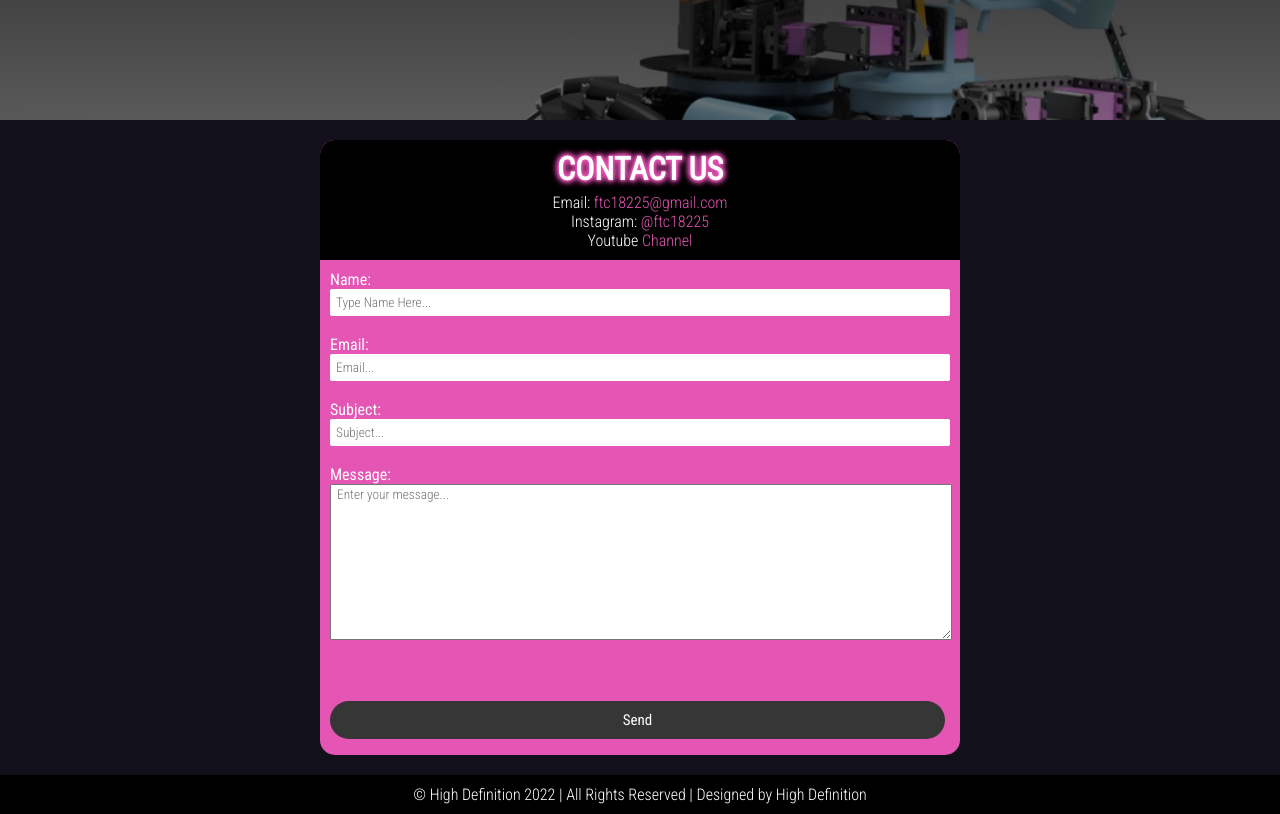
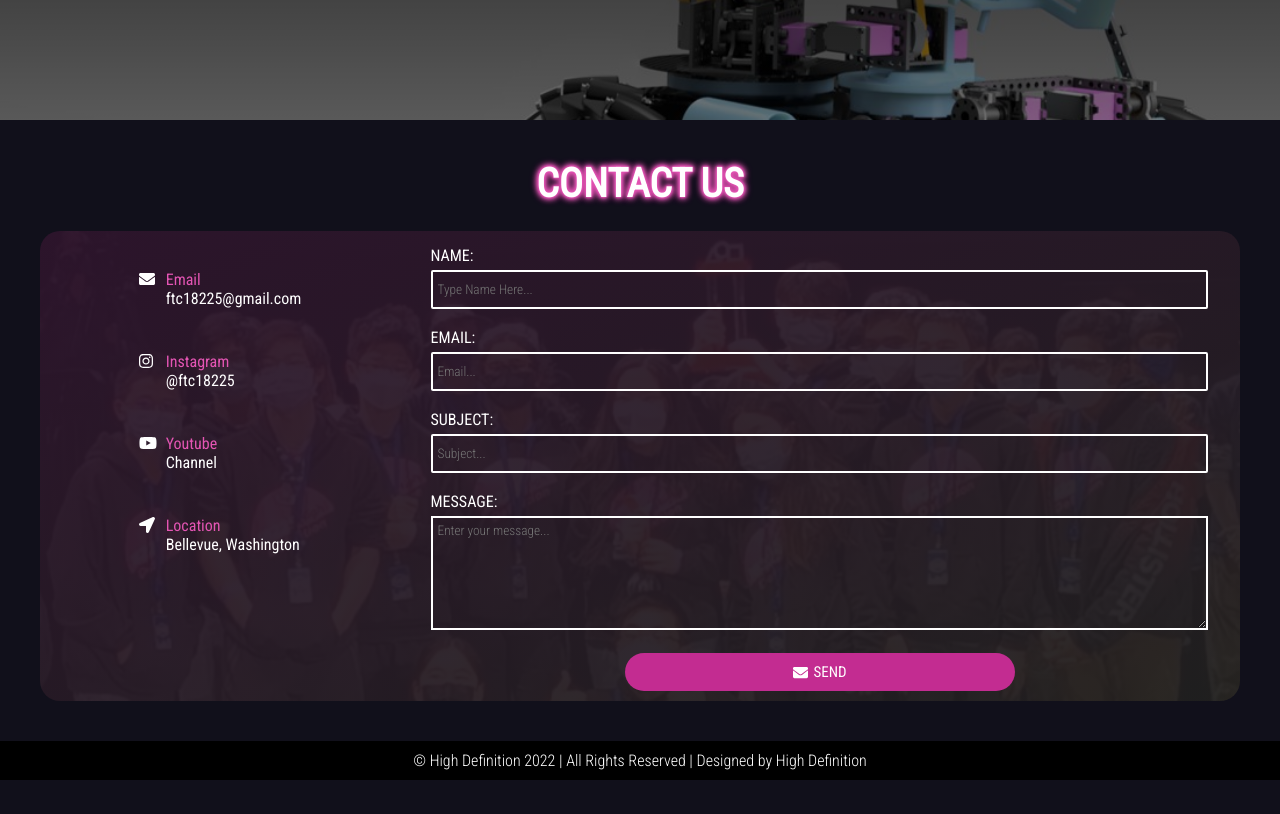
Before and after one commit to HiiDeff/HighDefinition.github.io, a Next.js app: page /contact in a window 1280 px wide. Shown: the part 360-1174 px from the top of the page. After the commit the page ends 1140 px from the top, so only its background shows below. Built offline with nearby package versions, Linux system fonts and the light colour scheme.

Commit message:
updated contact

```diff
--- a/pages/contact.js
+++ b/pages/contact.js
@@ -5,13 +5,16 @@ import Footer from '../components/footer';
 import {useState} from 'react';
 import Banner from '../components/banner';
 import FadeInSection from '../components/fadeinsection';
+import { FontAwesomeIcon } from '@fortawesome/react-fontawesome';
+import { faEnvelope, faLocationArrow } from '@fortawesome/free-solid-svg-icons';
+import { faYoutube, faInstagram } from '@fortawesome/free-brands-svg-icons';
 
 export default function Contact() {
   const [name, setName] = useState("");
   const [subject, setSubject] = useState("");
   const [email, setEmail] = useState("");
   const [message, setMessage] = useState("");
-  const [error, setError] = useState("");
+  const [error, setError] = useState("SEND");
   const [honeypot, setHoneypot] = useState("");
 
   const handleSubmit = async (e) => {
@@ -48,49 +51,84 @@ export default function Contact() {
       <Header title="Contact" page="Contact" description="Want to reach us? Contact us below!" />
 
       <div className="Contact">
-        <div className="middle">
-          <div className="contact-form-box">
-            <div className="contact-title">
+        <div className="contactbox">
           <h1 style={{padding: 0, margin: 0, marginBottom: 5}}>CONTACT US</h1>
-              <p style={{padding: 0, margin: 0, fontWeight: 300}}>Email: <a href="mailto:ftc18225@gmail.com">ftc18225@gmail.com</a></p>
-              <p style={{padding: 0, margin: 0, fontWeight: 300}}>Instagram: <a href="https://www.instagram.com/ftc18225/">@ftc18225</a></p>
-              <p style={{padding: 0, margin: 0, fontWeight: 300}}>Youtube <a href="https://www.youtube.com/channel/UC8ZLjVy_9Y56cfqpqarRoQg">Channel</a></p>
+          <br />
+          <div className="twogrid">
+            <div className="col" style={{alignContent: 'center', justifyContent: 'center', display: 'flex'}}>
+              <table className="contactTable">
+                <br />
+                <tr>
+                  <td><FontAwesomeIcon icon={faEnvelope} width="25" height="25" className="icon" style={{color: 'white', marginRight: 5}}/></td>
+                  <td><div className="tablesection">
+                    <p>Email</p>
+                    <a href="mailto:ftc18225@gmail.com">ftc18225@gmail.com</a>
+                  </div></td>
+                </tr>
+
+                <br /><br />
+
+                <tr>
+                  <td><FontAwesomeIcon icon={faInstagram} width="25" height="25" className="icon" style={{color: 'white', marginRight: 5}}/></td>
+                  <td><div className="tablesection">
+                    <p>Instagram</p>
+                    <a href="https://www.instagram.com/ftc18225/">@ftc18225</a>
+                  </div></td>
+                </tr>
+
+                <br /><br />
+
+                <tr>
+                  <td><FontAwesomeIcon icon={faYoutube} width="25" height="25" className="icon" style={{color: 'white', marginRight: 5}}/></td>
+                  <td><div className="tablesection">
+                    <p>Youtube</p>
+                    <a href="https://www.youtube.com/channel/UC8ZLjVy_9Y56cfqpqarRoQg">Channel</a>
+                  </div></td>
+                </tr>
+
+                <br /><br />
+
+                <tr>
+                  <td><FontAwesomeIcon icon={faLocationArrow} width="25" height="25" className="icon" style={{color: 'white', marginRight: 5}}/></td>
+                  <td><div className="tablesection">
+                    <p>Location</p>
+                    <a href="">Bellevue, Washington</a>
+                  </div></td>
+                </tr>
+              </table>
             </div>
 
+            <div className="col" style={{alignContent: 'center', justifyContent: 'center', display: 'flex'}}>
               <form className="contact-form" action='https://api.staticforms.xyz/submit' method='POST' onSubmit={handleSubmit}>
-              <label htmlFor="firstname">Name: </label><br />
+                <label htmlFor="firstname">NAME:</label><br />
                 <input type="text" id="name" name="name" value={name} onChange={(e) => {setName(e.target.value)}} placeholder="Type Name Here..." required/>
 
                 <br/>
                 <br/>
 
-              <label htmlFor="email">Email: </label><br/>
+                <label htmlFor="email">EMAIL:</label><br/>
                 <input type="email" id="email" name="email" value={email} onChange={(e) => {setEmail(e.target.value)}} placeholder="Email..." required/>
 
                 <br/>
                 <br/>
 
-              <label htmlFor="subject">Subject: </label><br/>
+                <label htmlFor="subject">SUBJECT:</label><br/>
                 <input type="text" id="subject" name="subject" value={subject} onChange={(e) => {setSubject(e.target.value)}} placeholder="Subject..." required/>
 
                 <br/>
                 <br/>
 
-              <label htmlFor="message">Message: </label><br/>
-              <textarea name="message" id="user-message" rows="10" value={message} onChange={(e) => {setMessage(e.target.value)}} placeholder="Enter your message..." required />
+                <label htmlFor="message">MESSAGE:</label><br/>
+                <textarea name="message" id="user-message" value={message} onChange={(e) => {setMessage(e.target.value)}} placeholder="Enter your message..." required />
 
                 <br/>
                 <br/>
 
                 <input type="text" name="honeypot" onChange={(e) => {setHoneypot(e.target.value)}} style={{display: "none"}} />
 
-              <br/>
-              <br/>
-
-              <button type="submit" className="submit">Send</button>
-
-              <p id="successMessage" style={{color: 'rgb(255, 255, 255)'}}>{error}</p>
+                <div className="flex"><button type="submit" className="submit flex"><FontAwesomeIcon icon={faEnvelope} width="18" height="18" className="icon" style={{color: 'white', marginRight: 5}}/>{error}</button></div>
               </form>
+            </div>
           </div>
         </div>
       </div>
--- a/pages/index.js
+++ b/pages/index.js
@@ -54,17 +54,17 @@ export default function Index() {
 
         <FadeInSection><div className="section">
           <div className="flex impact"><div className="grid" style={{width: '80%'}}>
-            <div class="col" style={{textAlign: 'center'}}>
+            <div className="col" style={{textAlign: 'center'}}>
               <FontAwesomeIcon icon={faUser} width="75" height="75" className="icon"/>
               <h2>Impacted 2000 People</h2>
             </div>
 
-            <div class="col" style={{textAlign: 'center'}}>
+            <div className="col" style={{textAlign: 'center'}}>
               <FontAwesomeIcon icon={faPeopleCarry} width="75" height="75" className="icon"/>
               <h2>Mentored 30+ Teams</h2>
             </div>
 
-            <div class="col" style={{textAlign: 'center'}}>
+            <div className="col" style={{textAlign: 'center'}}>
               <FontAwesomeIcon icon={faMoneyBill} width="75" height="75" className="icon"/>
               <h2>Awarded $1000 in Grants</h2>
             </div>
--- a/scss/_vars.scss
+++ b/scss/_vars.scss
@@ -1,5 +1,6 @@
 $purple: rgb(228, 85, 180);
 $normalpurple: rgb(195, 44, 145);
+$darkpurple: rgb(153, 35, 114);
 $highlightpurple: rgb(255, 195, 236);
 $purpleTransparent: rgb(195, 44, 145, 0.7);
 $gray: rgb(54, 54, 54);
--- a/scss/pages.scss
+++ b/scss/pages.scss
@@ -258,61 +258,59 @@
 }
 
 .Contact {
-    .middle {
-        display: flex;
-        align-items: center;
-        justify-content: center;
-        height: 100%;
-        width: 100%;
-        z-index: 1;
-        margin: 20px 0;
-    }
+    .contactTable {
+        height: fit-content;
 
-    .contact-form-box {
-        background-color: $purple;
-        justify-content: center;
-        border-radius: 15px;
-        width: 50%;
-        padding: 0;
-        min-width: 300px;
-        color: white;
+        tr {
+            vertical-align: top;
+        }
 
-        a {
-            color: $purple;
-            text-decoration: none;
+        .tablesection {
+            p {
+                margin: 0;
+                color: $purple;
+            }
+
+            a {
+                color: white;
+                text-decoration: none;
+            }
         }
     }
 
-    @media screen and (max-width: 800px) {
-        .contact-form-box {
-            width: 50%;
+    .contactbox {
+        padding: 40px;
+
+        h1 {
+            text-align: center;
+            font-size: 40px;
+        }
+
+        .col {
+            padding: 10px;
         }
     }
 
-    @media screen and (max-width: 600px) {
-        .contact-form-box {
-            width: 70%;
-        }
-    }
-
-    .contact-title {
-        background-color: black;
-        padding: 10px 0px;
-        border-radius: 15px 15px 0px 0px;
-        margin: 0;
-        margin-bottom: 10px;
-        text-align: center;
-        color: white;
-        font-family: 'Roboto Condensed', 'Roboto', Arial, Helvetica, sans-serif;
-    }
-
-    .contact-form {
-        margin-left: 10px;
-        margin-right: 15px;
+    .twogrid {
+        display: grid;
+        grid-template-columns: 30% 70%;
+        background: linear-gradient(to bottom right,rgba(46, 21, 45, 0.95), rgba(32, 32, 32, 0.95)), url("/images/fundraiser.jpeg");
+        background-repeat: no-repeat;
+        background-position: top right;
+        background-attachment: fixed;
+        background-size: cover;
+        border-radius: 20px;
+        padding-top: 5px;
     }
 
     label {
-        font-weight: 400;
+        background-color: transparent;
+    }
+
+    @media screen and (max-width: 820px) {
+        .twogrid {
+            grid-template-columns: auto;
+        }
     }
 
     input[type=text],
@@ -322,14 +320,8 @@
         border-radius: 2px;
     }
 
-    input[type=text],
-    input[type=email],
     textarea {
-        width: 100%;
-    }
-
-    textarea {
-        min-height: 50px;
+        min-height: 100px;
         max-height: 400px;
         resize: vertical;
     }
@@ -339,15 +331,15 @@
     input,
     button,
     textarea {
-        padding-left: 3px;
+        margin-top: 5px;
+        background-color: transparent;
         outline: none;
-        font-family: 'Roboto Condensed', 'Roboto', Arial, Helvetica, sans-serif;
         font-weight: 300;
     }
 
     button {
-        background-color: $gray;
-        width: 100%;
+        background-color: $normalpurple;
+        width: 50%;
         padding: 10px;
         color: white;
         border: none;
@@ -355,15 +347,31 @@
         cursor: pointer;
         font-weight: 500;
         font-size: 15px;
+        margin: 0 !important;
     }
 
     button:hover {
-        background-color: $black;
+        background-color: $darkpurple;
+    }
+
+    form {
+        width: 95%;
+        margin: 0 !important;
+        padding: 0;
+    }
+
+    input[type=text],
+    input[type=email],
+    textarea {
+        width: 98%;
+        border: 2px solid white;
+        padding: 5px;
     }
 
     input[type=text]:focus,
+    input[type=email]:focus,
     textarea:focus {
-        box-shadow: 0 0 5px rgba(81, 203, 238, 1);
-        border: 1px solid rgba(81, 203, 238, 1);
+        box-shadow: 0 0 5px $highlightpurple;
+        border: 2px solid $highlightpurple;
     }
 }
--- a/scss/styles.scss
+++ b/scss/styles.scss
@@ -1,11 +1,14 @@
 @import 'vars';
 
-html, body {
+html, body, input, textarea, label {
     margin: 0;
     padding: 0;
-    font-family: 'Roboto Condensed', 'Roboto', Arial, Helvetica, sans-serif;
     background-color: $darkblue;
     color: $white;
+}
+
+html, body, input, button, textarea, label {
+    font-family: 'Roboto Condensed', 'Roboto', Arial, Helvetica, sans-serif;
 }
 
 ::-moz-selection {
@@ -40,6 +43,14 @@ html, body {
     display: flex;
     justify-content: center;
     align-items: center;
+}
+
+.upcomingEvents {
+    a {
+        font-weight: 300;
+        color: white;
+        text-decoration: none;
+    }
 }
 
 @media only screen and (min-width: 900px) {
```
Also changed, not shown: components/upcomingevents.js (+10 -10 lines). Lines whose indentation alone changed are shown as unchanged.
